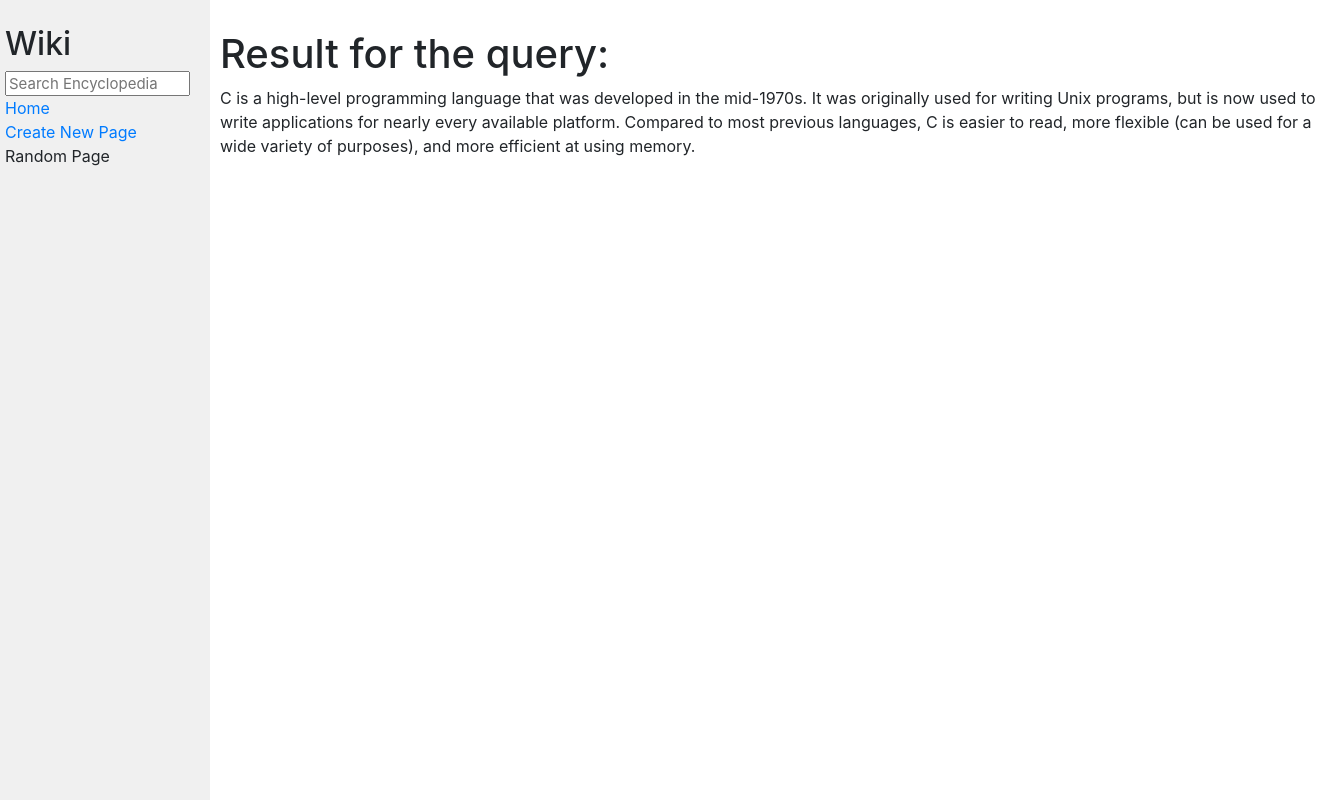
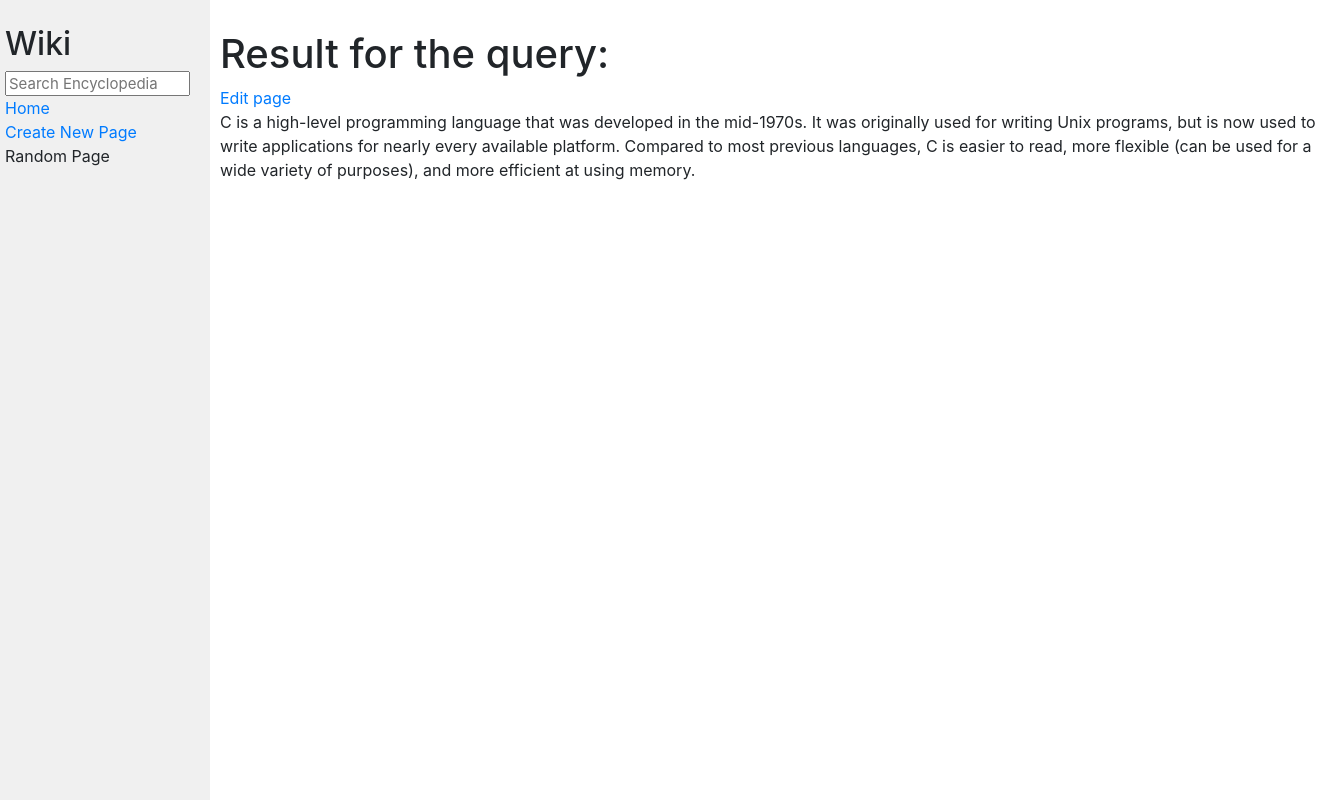
Before and after one commit to wilczu/CS50, a Django app: page /wiki/C in a window 1320 px wide. Run offline with Django 3.2, Linux system fonts and the light colour scheme; some libraries are stand-ins or nearby versions.

Commit message:
Add edit page to every entry page.

```diff
--- a/project 1/encyclopedia/templates/encyclopedia/displayQuery.html
+++ b/project 1/encyclopedia/templates/encyclopedia/displayQuery.html
@@ -7,6 +7,7 @@
 {% block body %}
 
     <h1>Result for the query:</h1>
+    <a href="{% url 'edit' entry=query_title %}">Edit page</a>
 
     <p> {{ query_result }} </p>
 
```
